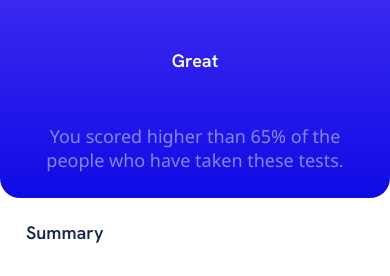
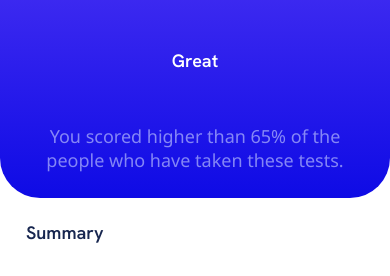
Before and after one commit to AslamtoIbrahim/Project-2, a plain HTML site: page index.html in a window 390 px wide. Shown: the part 224-500 px from the top of the page. Drawn offline with Linux system fonts and the light colour scheme.

Commit message:
add radius

```diff
--- a/style.css
+++ b/style.css
@@ -168,7 +168,7 @@ body {
     flex-wrap: wrap;
 }
 
-@media only screen and (max-width:580px) {
+@media only screen and (max-width:912px) {
     * {
         margin: 0px;
         padding: 0px;
@@ -189,7 +189,7 @@ body {
     }
 
     .result {
-        border-radius: 0px 0px 20px 20px;
+        border-radius: 0px 0px 40px 40px;
     }
 
 }
```
